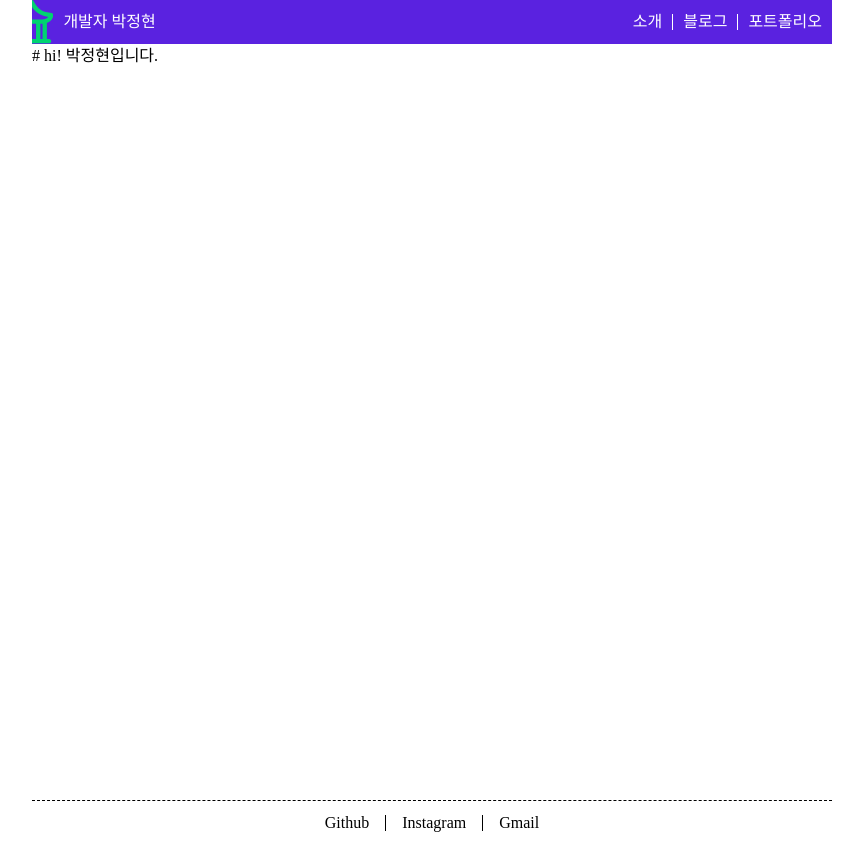
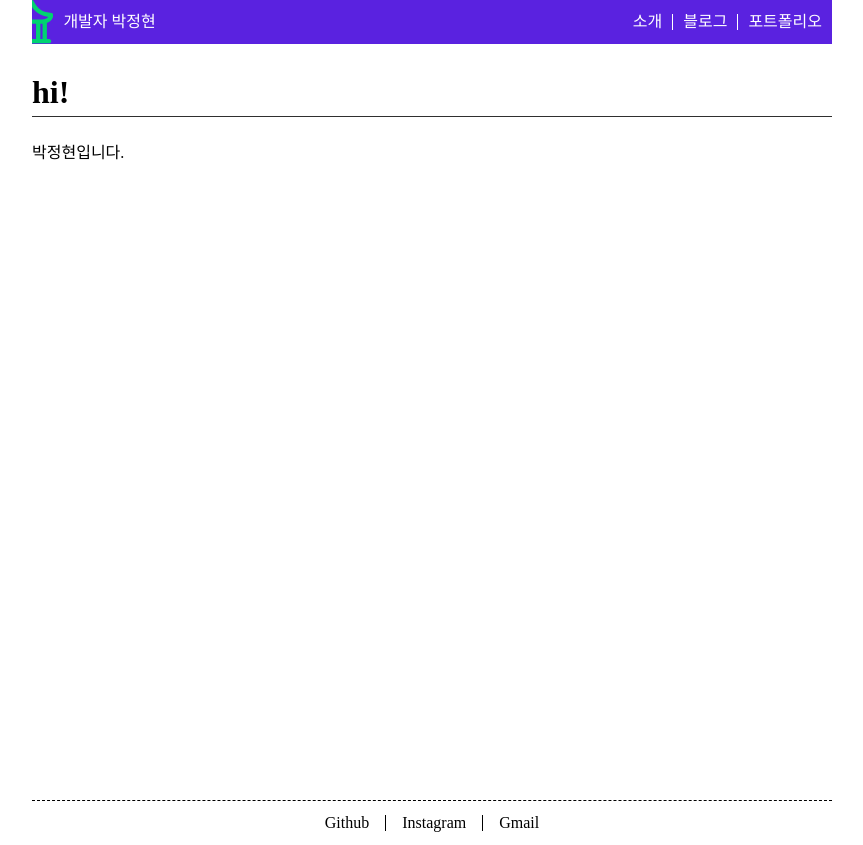
Before and after one commit to junghyunbak/junghyunbak, a Next.js app: page / in a window 1280 px wide. Shown: the whole page, without its empty margins (208-1071 px from the left). Built offline with nearby package versions, Linux system fonts and the light colour scheme; a web font is replaced by a local one.

Commit message:
feat: 소개 페이지에 markdown 컴포넌트 추가

```diff
--- a/src/app/page.tsx
+++ b/src/app/page.tsx
@@ -1,5 +1,10 @@
+import { MarkdownContent } from "@/components/MarkdownContent";
 import markdown from "@/docs/about.md";
 
 export default function Home() {
-  return <main>{markdown}</main>;
+  return (
+    <main className="mt-6">
+      <MarkdownContent content={markdown} />
+    </main>
+  );
 }
```
